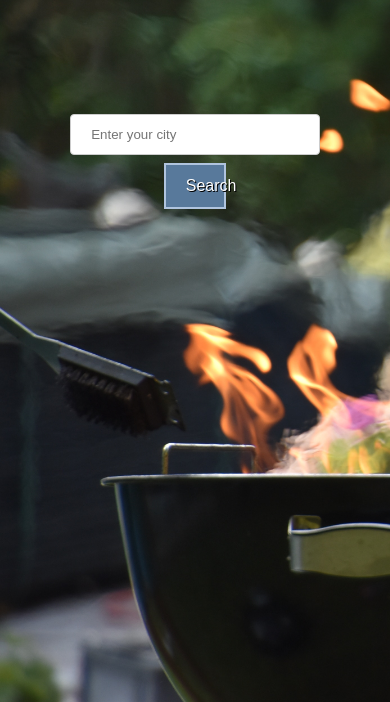
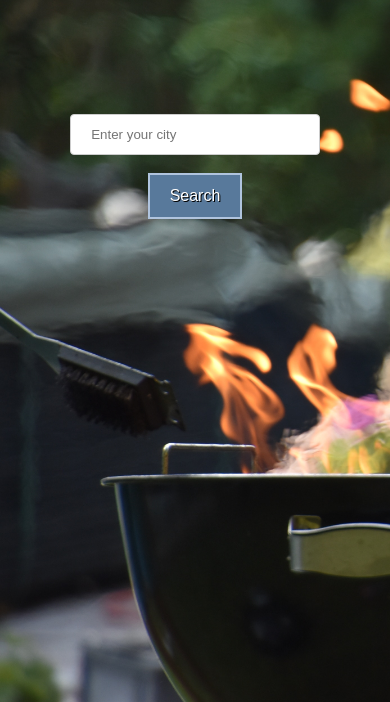
Before and after one commit to JeroenHarpe/Is-it-BBQ-weather-, a plain HTML site: page index.html in a window 390 px wide. Shown: the part 142-844 px from the top of the page. Drawn offline with Linux system fonts and the light colour scheme.

Commit message:
responsive changes

```diff
--- a/main.css
+++ b/main.css
@@ -38,7 +38,7 @@ input {
   }
 
   #btn {
-    width: 20%;
+    width: 30%;
     padding: 12px 20px;
     text-align: center;
     font-size: 100%;
@@ -46,8 +46,14 @@ input {
     background-color: #58799B;
     color: white;
     border: solid lightsteelblue 2px;
-    /* box-shadow: 1px 2px black; */
     text-shadow: 1px 1px black ;
+    margin-top: 10px;
+  }
+
+  @media screen and (max-width: 600px) {
+    #btn {
+      padding: 12px 5px;
+    }
   }
 
   #output {
```
Also changed, not shown: main.js (+11 -0 lines).
